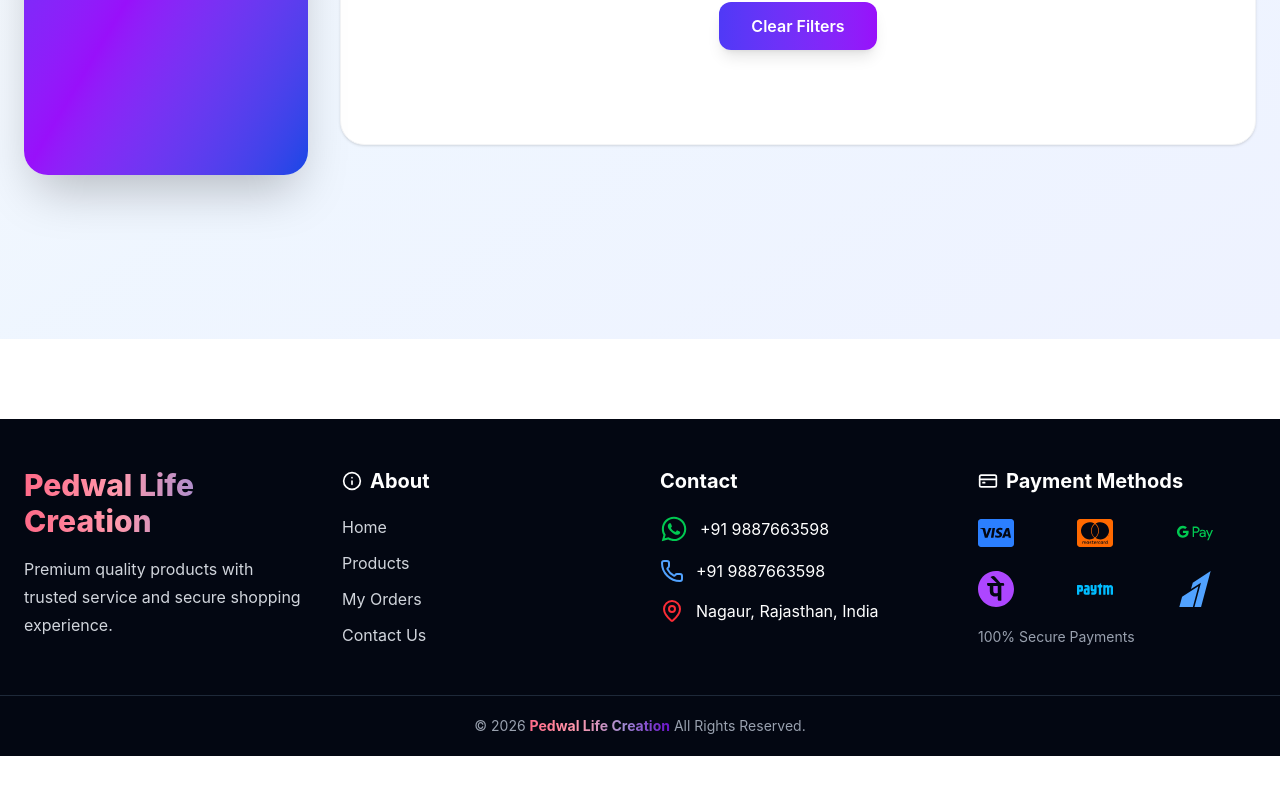
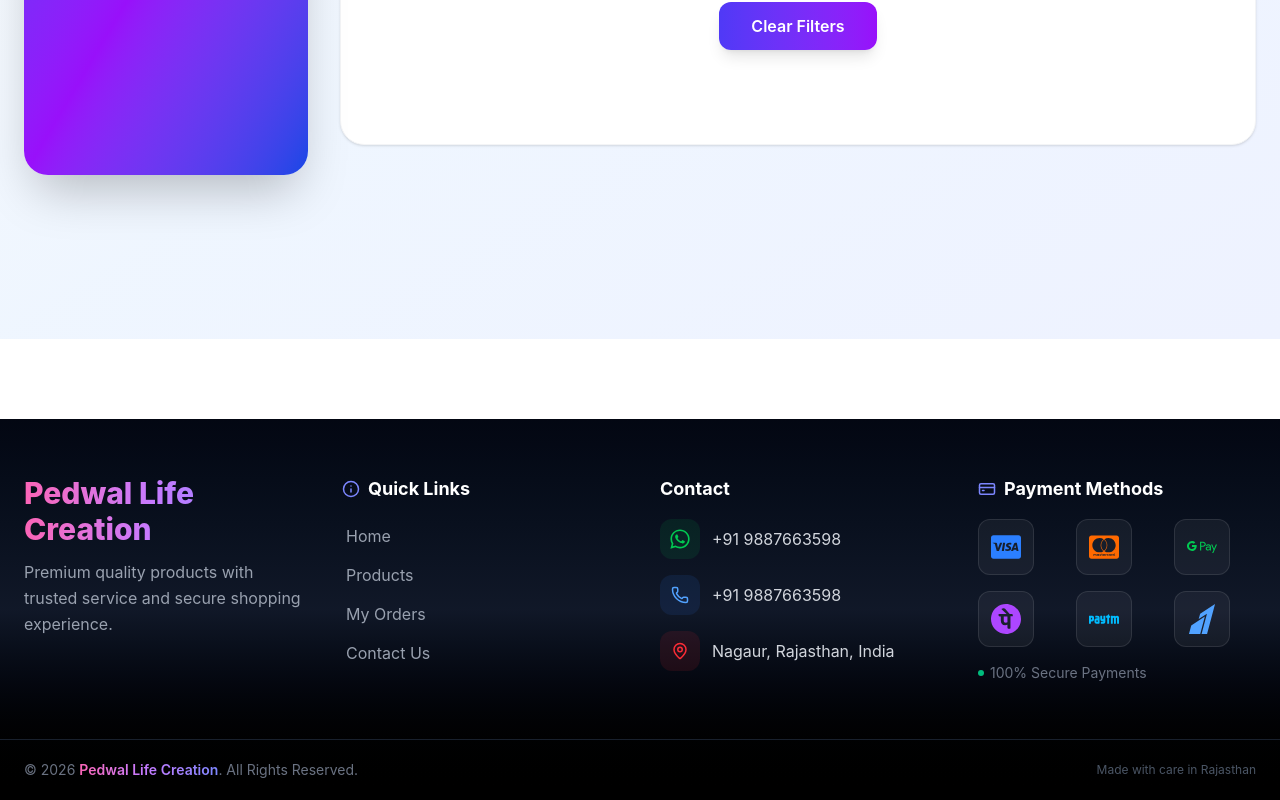
Before and after one commit to Abdul-Rashid-Chhimpa/frontend, a React (Vite) app: page / in a window 1280 px wide. Shown: the part 1780-2580 px from the top of the page. Before the commit the page ends 2536 px from the top, so only its background shows below. Built offline with nearby package versions, Linux system fonts and the light colour scheme; no server answers.

Commit message:
Update Footer.jsx

```diff
--- a/Components/Footer.jsx
+++ b/Components/Footer.jsx
@@ -3,15 +3,14 @@ import {
   Phone,
   Info,
   CreditCard,
+  ExternalLink,
 } from "lucide-react";
-
 import {
   FaWhatsapp,
   FaCcVisa,
   FaCcMastercard,
   FaGooglePay,
 } from "react-icons/fa";
-
 import {
   SiPaytm,
   SiPhonepe,
@@ -19,150 +18,150 @@ import {
 } from "react-icons/si";
 
 const Footer = () => {
+  // Google Maps link for Nagaur, Rajasthan
+  const mapsUrl =
+    "https://www.google.com/maps/search/?api=1&query=Nagaur,+Rajasthan,+India";
+
   return (
-    <footer className="bg-gray-950 text-white mt-20">
-
-      {/* Top */}
-      <div className="max-w-7xl mx-auto px-6 py-12 grid md:grid-cols-4 gap-10">
-
+    <footer className="bg-gradient-to-b from-gray-950 via-gray-900 to-black text-white mt-16 sm:mt-20">
+      {/* Top Section */}
+      <div className="max-w-7xl mx-auto px-4 sm:px-6 py-10 sm:py-14">
+        <div className="grid grid-cols-1 sm:grid-cols-2 lg:grid-cols-4 gap-8 sm:gap-10">
           {/* Brand */}
-        <div>
-          <h2
-            className="text-3xl font-extrabold mb-4"
-            style={{
-              background:
-                "linear-gradient(90deg,#ff6a88,#ff99ac,#a18cd1,#6a11cb)",
-              WebkitBackgroundClip: "text",
-              WebkitTextFillColor: "transparent",
-            }}
-          >
+          <div className="sm:col-span-2 lg:col-span-1">
+            <h2 className="text-2xl sm:text-3xl font-extrabold mb-3 bg-gradient-to-r from-pink-400 via-purple-400 to-indigo-400 bg-clip-text text-transparent">
               Pedwal Life Creation
             </h2>
-
-          <p className="text-gray-300 leading-7">
-            Premium quality products with trusted
-            service and secure shopping experience.
+            <p className="text-gray-400 leading-relaxed text-sm sm:text-base">
+              Premium quality products with trusted service and secure shopping
+              experience.
             </p>
           </div>
 
-        {/* About */}
+          {/* About / Quick Links */}
           <div>
-          <h3 className="text-xl font-bold mb-5 flex items-center gap-2">
-            <Info size={20} />
-            About
+            <h3 className="text-base sm:text-lg font-bold mb-4 flex items-center gap-2 text-white">
+              <Info size={18} className="text-indigo-400" />
+              Quick Links
             </h3>
-
-          <ul className="space-y-3 flex flex-col text-gray-300">
-            <a href="/" className="hover:text-green-400 duration-300">
-              Home
+            <ul className="space-y-2.5">
+              {[
+                { href: "/", label: "Home" },
+                { href: "/", label: "Products" },
+                { href: "/orders", label: "My Orders" },
+                { href: "/contact", label: "Contact Us" },
+              ].map((link) => (
+                <li key={link.label}>
+                  <a
+                    href={link.href}
+                    className="text-gray-400 hover:text-indigo-400 transition text-sm sm:text-base inline-flex items-center gap-1 group"
+                  >
+                    <span className="w-0 group-hover:w-2 h-0.5 bg-indigo-400 transition-all duration-300 rounded-full" />
+                    {link.label}
                   </a>
-            <a href="/" className="hover:text-green-400 duration-300">
-              Products
-            </a>
-            <a href="/orders" className="hover:text-green-400 duration-300">
-              My Orders
-            </a>
-            <a href="/contact" className="hover:text-green-400 duration-300">
-              Contact Us
-            </a>
+                </li>
+              ))}
             </ul>
           </div>
 
           {/* Contact */}
           <div>
-          <h3 className="text-xl font-bold mb-5">
+            <h3 className="text-base sm:text-lg font-bold mb-4 text-white">
               Contact
             </h3>
-
             <div className="space-y-4">
-
+              {/* WhatsApp */}
               <a
                 href="https://wa.me/919887663598"
                 target="_blank"
                 rel="noreferrer"
-              className="flex items-center gap-3 hover:text-green-400 duration-300"
+                className="flex items-center gap-3 text-gray-300 hover:text-green-400 transition group"
               >
-              <FaWhatsapp
-                size={28}
-                className="text-green-500"
-              />
-
-              +91 9887663598
+                <span className="w-10 h-10 rounded-xl bg-green-500/10 flex items-center justify-center group-hover:bg-green-500/20 transition">
+                  <FaWhatsapp size={22} className="text-green-500" />
+                </span>
+                <span className="text-sm sm:text-base">+91 9887663598</span>
               </a>
 
-            <div className="flex gap-3">
-              <Phone className="text-blue-400" />
-              <span>+91 9887663598</span>
-            </div>
+              {/* Phone */}
+              <a
+                href="tel:+919887663598"
+                className="flex items-center gap-3 text-gray-300 hover:text-blue-400 transition group"
+              >
+                <span className="w-10 h-10 rounded-xl bg-blue-500/10 flex items-center justify-center group-hover:bg-blue-500/20 transition">
+                  <Phone size={18} className="text-blue-400" />
+                </span>
+                <span className="text-sm sm:text-base">+91 9887663598</span>
+              </a>
 
-            <div className="flex gap-3">
-              <MapPin className="text-red-500" />
-
-              <span>
-                Nagaur, Rajasthan,
-                India
+              {/* Location → Opens Google Maps */}
+              <a
+                href={mapsUrl}
+                target="_blank"
+                rel="noreferrer"
+                className="flex items-start gap-3 text-gray-300 hover:text-red-400 transition group"
+              >
+                <span className="w-10 h-10 rounded-xl bg-red-500/10 flex items-center justify-center group-hover:bg-red-500/20 transition flex-shrink-0">
+                  <MapPin size={18} className="text-red-500" />
                 </span>
-            </div>
-
+                <span className="text-sm sm:text-base pt-2 flex items-center gap-1">
+                  Nagaur, Rajasthan, India
+                  <ExternalLink
+                    size={12}
+                    className="opacity-0 group-hover:opacity-100 transition"
+                  />
+                </span>
+              </a>
             </div>
           </div>
 
           {/* Payments */}
           <div>
-          <h3 className="text-xl font-bold mb-5 flex gap-2 items-center">
-            <CreditCard size={20} />
+            <h3 className="text-base sm:text-lg font-bold mb-4 flex items-center gap-2 text-white">
+              <CreditCard size={18} className="text-indigo-400" />
               Payment Methods
             </h3>
-
-          <div className="grid grid-cols-3 gap-5 text-4xl">
-
-            <FaCcVisa className="text-blue-500" />
-
-            <FaCcMastercard className="text-orange-500" />
-
-            <FaGooglePay className="text-green-500" />
-
-            <SiPhonepe className="text-purple-500" />
-
-            <SiPaytm className="text-sky-400" />
-
-            <SiRazorpay className="text-blue-400" />
-
+            <div className="grid grid-cols-3 gap-3 sm:gap-4">
+              {[
+                { Icon: FaCcVisa, color: "text-blue-500", label: "Visa" },
+                { Icon: FaCcMastercard, color: "text-orange-500", label: "Mastercard" },
+                { Icon: FaGooglePay, color: "text-green-500", label: "GPay" },
+                { Icon: SiPhonepe, color: "text-purple-500", label: "PhonePe" },
+                { Icon: SiPaytm, color: "text-sky-400", label: "Paytm" },
+                { Icon: SiRazorpay, color: "text-blue-400", label: "Razorpay" },
+              ].map(({ Icon, color, label }) => (
+                <div
+                  key={label}
+                  className="w-12 h-12 sm:w-14 sm:h-14 rounded-xl bg-white/5 border border-white/10 flex items-center justify-center hover:bg-white/10 hover:scale-105 transition"
+                  title={label}
+                >
+                  <Icon className={`text-2xl sm:text-3xl ${color}`} />
+                </div>
+              ))}
+            </div>
+            <p className="text-gray-500 mt-4 text-xs sm:text-sm flex items-center gap-1.5">
+              <span className="w-1.5 h-1.5 rounded-full bg-emerald-500" />
+              100% Secure Payments
+            </p>
+          </div>
+        </div>
       </div>
 
-          <p className="text-gray-400 mt-5 text-sm">
-            100% Secure Payments
-          </p>
-
-        </div>
-
-      </div>
-
-      {/* Bottom */}
-      <div className="border-t border-gray-800 py-5 text-center px-4">
-
-        <p className="text-gray-400 text-sm">
-
+      {/* Bottom Bar */}
+      <div className="border-t border-gray-800/80">
+        <div className="max-w-7xl mx-auto px-4 sm:px-6 py-4 sm:py-5 flex flex-col sm:flex-row items-center justify-between gap-2 text-center sm:text-left">
+          <p className="text-gray-500 text-xs sm:text-sm">
             © {new Date().getFullYear()}{" "}
-
-          <span
-            className="font-bold"
-            style={{
-              background:
-                "linear-gradient(90deg,#ff6a88,#ff99ac,#a18cd1,#6a11cb)",
-              WebkitBackgroundClip: "text",
-              WebkitTextFillColor: "transparent",
-            }}
-          >
+            <span className="font-semibold bg-gradient-to-r from-pink-400 via-purple-400 to-indigo-400 bg-clip-text text-transparent">
               Pedwal Life Creation
             </span>
-
-          {" "}All Rights Reserved.
-
+            . All Rights Reserved.
           </p>
-
+          <p className="text-gray-600 text-[11px] sm:text-xs">
+            Made with care in Rajasthan
+          </p>
         </div>
-
+      </div>
     </footer>
   );
 };
```
Lines whose indentation alone changed are shown as unchanged.
